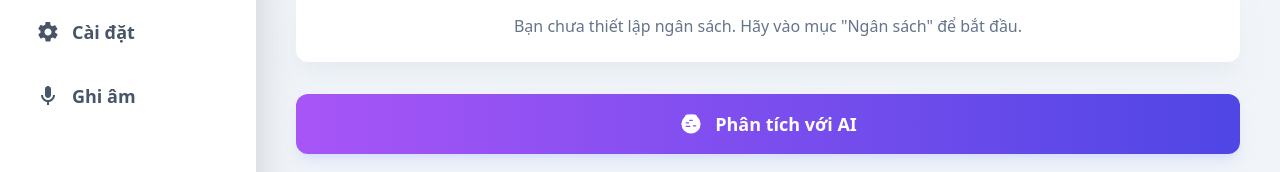
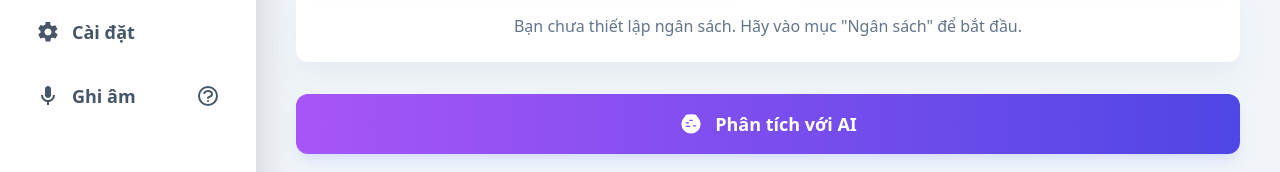
Before and after one commit to KhangNguyen-1412/Expense-management, a React (Vite) app in the folder quan-ly-chi-tieu/: page / in a window 1280 px wide. Shown: the part 386-558 px from the top of the page. Built offline with nearby package versions, Linux system fonts and the light colour scheme; no server answers.

Commit message:
Thêm 1 trang hướng dẫn nhập bằng giọng nói

```diff
--- a/quan-ly-chi-tieu/src/components/AppLayout.jsx
+++ b/quan-ly-chi-tieu/src/components/AppLayout.jsx
@@ -7,6 +7,7 @@
 import { BudgetWarningToast } from "./BudgetWarningToast";
 import { DeleteDataDialog } from "./DeleteDataDialog";
 import { SetPinDialog } from "./SetPinDialog";
+import { VoiceGuideDialog } from "./VoiceGuideDialog";
 import { PinLockScreen } from "./PinLockScreen";
 
 const SpeechRecognition =
@@ -141,6 +142,7 @@
   } = useAppContext();
   const [isListening, setIsListening] = useState(false);
   const [voiceTransaction, setVoiceTransaction] = useState(null);
+  const [isVoiceGuideOpen, setIsVoiceGuideOpen] = useState(false);
 
   const processVoiceCommand = useCallback(
     (transcript) => {
@@ -324,7 +326,11 @@
                 .dark .react-datepicker__day--selected, .dark .react-datepicker__day--in-selecting-range, .dark .react-datepicker__day--in-range { background-color: #4f46e5; }
                 .dark .react-datepicker__day--disabled { color: #64748b; }
             `}</style>
-      <Sidebar isListening={isListening} toggleListening={toggleListening} />
+      <Sidebar
+        isListening={isListening}
+        toggleListening={toggleListening}
+        openVoiceGuide={() => setIsVoiceGuideOpen(true)}
+      />
       <main className="flex-1 p-6 sm:p-10 overflow-y-auto">
         <MainContent voiceTransaction={voiceTransaction} />
       </main>
@@ -333,6 +339,10 @@
       <BudgetWarningToast />
       <DeleteDataDialog />
       <SetPinDialog />
+      <VoiceGuideDialog
+        isOpen={isVoiceGuideOpen}
+        onClose={() => setIsVoiceGuideOpen(false)}
+      />
     </div>
   );
 };
--- a/quan-ly-chi-tieu/src/components/Sidebar.jsx
+++ b/quan-ly-chi-tieu/src/components/Sidebar.jsx
@@ -2,7 +2,7 @@
 import { handleGoogleSignIn } from "../config/firebase";
 import { useAppContext } from "../context/AppContext";
 
-export const Sidebar = ({ isListening, toggleListening }) => {
+export const Sidebar = ({ isListening, toggleListening, openVoiceGuide }) => {
   const {
     activeView,
     setActiveView,
@@ -166,9 +166,10 @@
           </button>
         ))}
         {/* Nút micro */}
+        <div className="flex items-center gap-2">
           <button
             onClick={toggleListening}
-          className={`flex items-center justify-center lg:justify-start text-lg font-semibold p-3 rounded-xl transition-all duration-200 transform hover:scale-105 ${
+            className={`flex-grow flex items-center justify-center lg:justify-start text-lg font-semibold p-3 rounded-xl transition-all duration-200 transform hover:scale-105 ${
               isListening
                 ? "bg-red-600 text-white shadow-lg shadow-red-200 dark:shadow-red-500/50 animate-pulse"
                 : "text-slate-600 dark:text-slate-300 hover:bg-indigo-50 dark:hover:bg-slate-800"
@@ -187,6 +188,27 @@
               {isListening ? "Đang ghi..." : "Ghi âm"}
             </span>
           </button>
+          <button
+            onClick={openVoiceGuide}
+            className="p-3 rounded-xl text-slate-600 dark:text-slate-300 hover:bg-indigo-50 dark:hover:bg-slate-800 transition-colors"
+            aria-label="Hướng dẫn ghi âm"
+          >
+            <svg
+              xmlns="http://www.w3.org/2000/svg"
+              className="h-6 w-6"
+              fill="none"
+              viewBox="0 0 24 24"
+              stroke="currentColor"
+            >
+              <path
+                strokeLinecap="round"
+                strokeLinejoin="round"
+                strokeWidth={2}
+                d="M8.228 9c.549-1.165 2.03-2 3.772-2 2.21 0 4 1.343 4 3 0 1.4-1.278 2.575-3.006 2.907-.542.104-.994.54-.994 1.093m0 3h.01M21 12a9 9 0 11-18 0 9 9 0 0118 0z"
+              />
+            </svg>
+          </button>
+        </div>
       </nav>
       <div className="mt-auto w-full">
         {!user?.isAnonymous && (
--- /dev/null
+++ b/quan-ly-chi-tieu/src/components/VoiceGuideDialog.jsx
@@ -0,0 +1,86 @@
+import React from "react";
+import { motion, AnimatePresence } from "framer-motion";
+
+export const VoiceGuideDialog = ({ isOpen, onClose }) => {
+  const backdropVariants = {
+    hidden: { opacity: 0 },
+    visible: { opacity: 1 },
+  };
+
+  const modalVariants = {
+    hidden: { opacity: 0, y: 30 },
+    visible: { opacity: 1, y: 0, transition: { duration: 0.2 } },
+    exit: { opacity: 0, y: 30, transition: { duration: 0.15 } },
+  };
+
+  return (
+    <AnimatePresence>
+      {isOpen && (
+        <motion.div
+          className="fixed inset-0 z-50 flex items-center justify-center"
+          initial="hidden"
+          animate="visible"
+          exit="exit"
+        >
+          {/* Backdrop */}
+          <motion.div
+            className="absolute inset-0 bg-black bg-opacity-60"
+            variants={backdropVariants}
+            onClick={onClose}
+          ></motion.div>
+
+          {/* Dialog box */}
+          <motion.div
+            className="relative bg-white dark:bg-slate-800 rounded-2xl shadow-xl p-6 w-full max-w-lg m-4"
+            variants={modalVariants}
+          >
+            <h3 className="text-lg font-bold text-slate-800 dark:text-slate-100">
+              Hướng dẫn Ghi âm Giao dịch
+            </h3>
+            <p className="mt-4 text-slate-600 dark:text-slate-400">
+              Sử dụng giọng nói để thêm giao dịch nhanh chóng. Bấm vào nút micro
+              để bắt đầu và kết thúc.
+            </p>
+
+            <h4 className="mt-4 font-semibold text-slate-700 dark:text-slate-300">
+              Cấu trúc câu lệnh:
+            </h4>
+            <p className="text-sm text-slate-500 dark:text-slate-400">
+              Bạn có thể đọc một câu đầy đủ hoặc đọc từng phần.
+            </p>
+            <pre className="mt-2 p-3 bg-slate-100 dark:bg-slate-900 rounded-lg text-sm text-slate-700 dark:text-slate-300 overflow-x-auto">
+              <code>
+                {`[Loại] [Tên] với số tiền là [Số tiền] với danh mục là [Tên danh mục]`}
+              </code>
+            </pre>
+
+            <h4 className="mt-4 font-semibold text-slate-700 dark:text-slate-300">
+              Các từ khóa quan trọng:
+            </h4>
+            <ul className="mt-2 list-disc list-inside space-y-2 text-slate-600 dark:text-slate-400">
+              <li>
+                <strong>Loại giao dịch:</strong> Dùng "thu nhập" hoặc "khoản
+                thu". Nếu bỏ qua, mặc định là chi tiêu.
+              </li>
+              <li>
+                <strong>Xác nhận:</strong> Nói "OK" để thêm giao dịch.
+              </li>
+              <li>
+                <strong>Hủy bỏ:</strong> Nói "Hủy" để xóa thông tin vừa đọc.
+              </li>
+            </ul>
+
+            <div className="mt-6 flex justify-end">
+              <button
+                onClick={onClose}
+                className="px-4 py-2 rounded-lg bg-indigo-600 text-white hover:bg-indigo-700 font-semibold"
+              >
+                Đã hiểu
+              </button>
+            </div>
+          </motion.div>
+        </motion.div>
+      )}
+    </AnimatePresence>
+  );
+};
```
Lines whose indentation alone changed are shown as unchanged.
